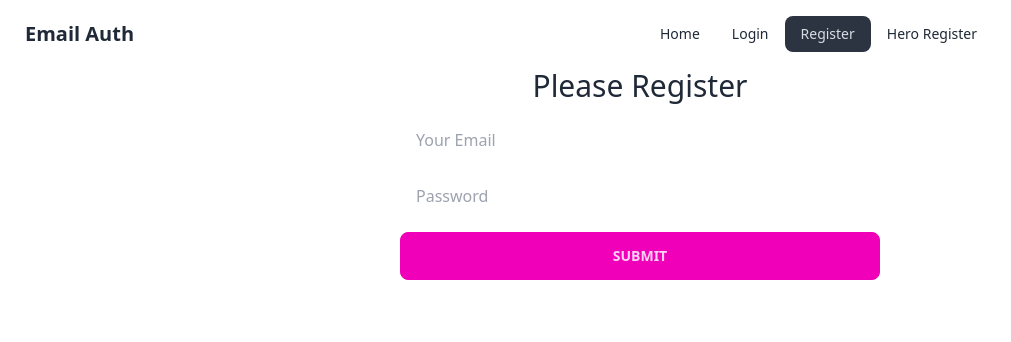
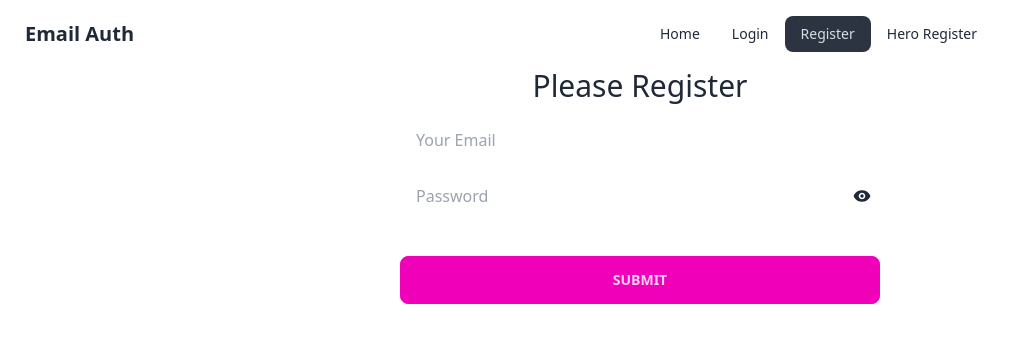
Before and after one commit to rootnure/user-email-password-auth-50, a React (Vite) app: page /register in a window 1280 px wide. Shown: the top 342 px of the page, without its empty margins (0-1011 px from the left). Built offline with nearby package versions, Linux system fonts and the light colour scheme.

Commit message:
Toggle Password visibility using React Icons and useState to toggle

```diff
--- a/package.json
+++ b/package.json
@@ -13,6 +13,7 @@
     "firebase": "^10.4.0",
     "react": "^18.2.0",
     "react-dom": "^18.2.0",
+    "react-icons": "^4.11.0",
     "react-router-dom": "^6.16.0"
   },
   "devDependencies": {
--- a/src/Register/Register.jsx
+++ b/src/Register/Register.jsx
@@ -1,40 +1,42 @@
 import { createUserWithEmailAndPassword } from "firebase/auth";
 import auth from "../firebase/firebase.config"
 import { useState } from "react";
+import { BiSolidShow, BiSolidHide } from "react-icons/bi";
 
 
 const Register = () => {
 
     const [registerError, setRegisterError] = useState('');
     const [registerSuccess, setRegisterSuccess] = useState('');
+    const [isPasswordVisible, setIsPasswordVisible] = useState(false);
 
     const handleRegister = e => {
         e.preventDefault();
         const email = e.target.email.value;
         const password = e.target.password.value;
-        console.log({email, password});
+        console.log({ email, password });
         // reset error
         setRegisterError('');
         setRegisterSuccess('');
 
         // password strength validation
-        if(password.length < 6) {
+        if (password.length < 6) {
             setRegisterError('Password should be at least 6 characters');
             return;
         }
-        else if(!/[A-Z]/.test(password)){
+        else if (!/[A-Z]/.test(password)) {
             setRegisterError("Password must contain at lest one UPPERCASE character");
             return;
         }
-        else if(!/[a-z]/.test(password)){
+        else if (!/[a-z]/.test(password)) {
             setRegisterError("Password must contain at lest one lowercase character");
             return;
         }
-        else if(!/[0-9]/.test(password)){
+        else if (!/[0-9]/.test(password)) {
             setRegisterError("Password must contain at lest one digit");
             return;
         }
-        else if(!/[#?!@$%^&*-]/.test(password)){
+        else if (!/[#?!@$%^&*-]/.test(password)) {
             setRegisterError("Password must contain at lest one special character");
             return;
         }
@@ -59,7 +61,21 @@ const Register = () => {
                 <form onSubmit={handleRegister} className="w-9/12 mx-auto">
                     <input className="w-full rounded px-4 py-2" type="email" name="email" placeholder="Your Email" required />
                     <br />
-                    <input className="my-4 w-full rounded px-4 py-2" type="password" name="password" placeholder="Password" required />
+                    <div className="relative">
+                        <input
+                            className="my-4 w-full rounded px-4 py-2"
+                            type={isPasswordVisible ? "text" : "password"} name="password"
+                            placeholder="Password"
+                            required />
+                        <span
+                            onClick={() => setIsPasswordVisible(!isPasswordVisible)}
+                            className="absolute bottom-4 top-4 flex items-center right-0 px-2 -py-2 cursor-pointer rounded rounded-s-none text-xl"
+                            title={isPasswordVisible ? "Hide Password" : "Show Password"}>
+                            {
+                                isPasswordVisible ? <BiSolidHide></BiSolidHide> : <BiSolidShow></BiSolidShow>
+                            }
+                        </span>
+                    </div>
                     <br />
                     <input className="btn btn-secondary w-full" type="submit" value="Submit" />
                     <br />
```
Also changed, not shown: 1 other file (tests, documents, lock files or other folders).
